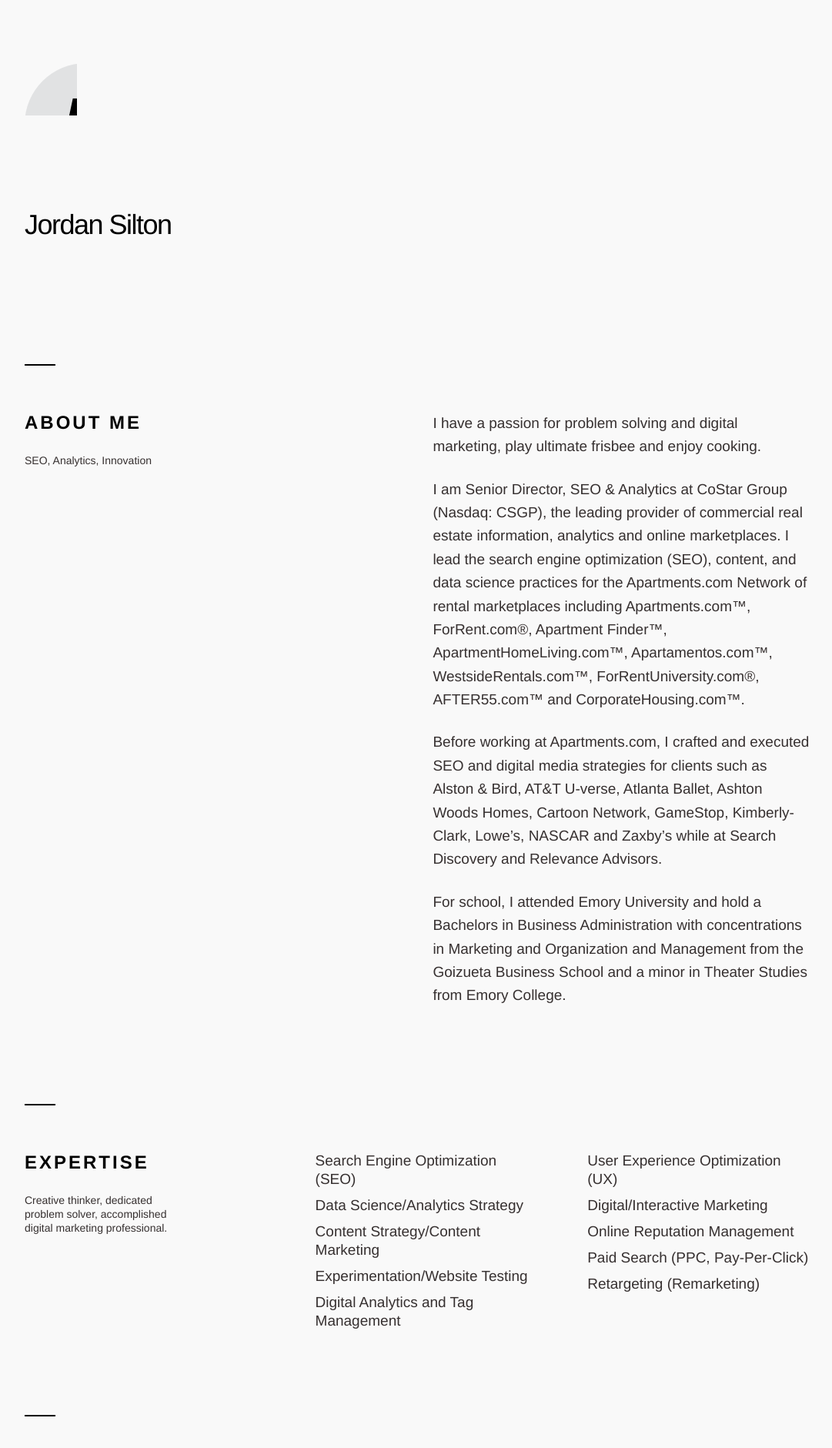
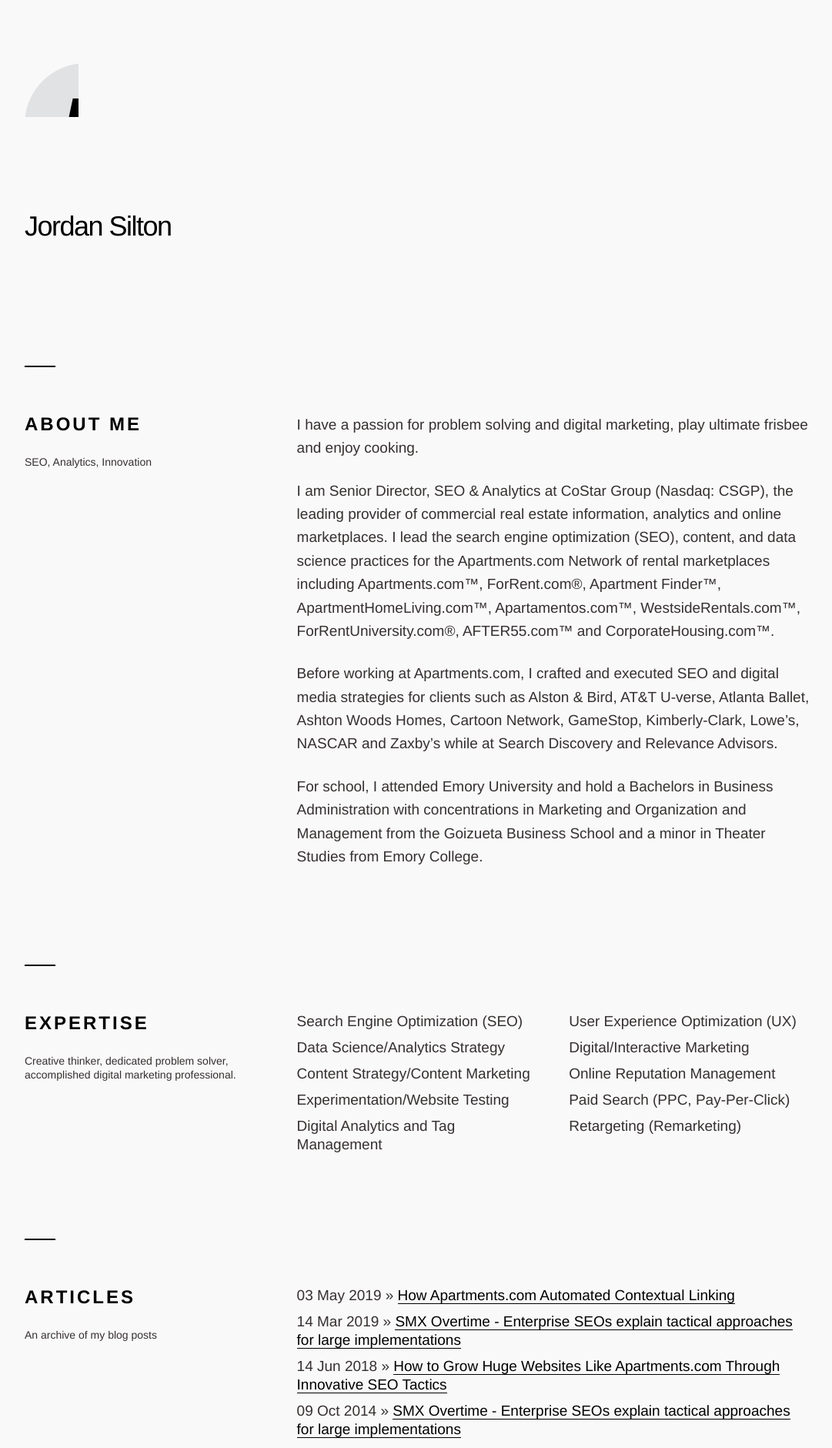
Before and after one commit to jsilton/jsilton.github.io, a Jekyll site: the page built from index.html, in a window 1280 px wide. Shown: the top 1881 px of the page at 77% size, without its empty margins (98-1179 px from the left). Built offline with Jekyll 4.4.1, drawn with Linux system fonts in a browser that asks for light colours.

Commit message:
Adusting CSS

```diff
--- a/_layouts/default.html
+++ b/_layouts/default.html
@@ -29,16 +29,16 @@
 			</div>
 
 			<div class="row">
-			  <div class="six columns">
+			  <div class="four columns">
 				<div class="row">
 					<h2>ABOUT ME</h2>
-					<div class="six columns subhead">
+					<div class="subhead">
 						<p>SEO, Analytics, Innovation</p>
 					</div>
 				</div>
 			</div>
 
-			  <div class="six columns">
+			  <div class="eight columns">
 				<p>I have a passion for problem solving and digital marketing, play ultimate frisbee and enjoy cooking.</p>
 				<p>I am Senior Director, SEO & Analytics at CoStar Group (Nasdaq: CSGP), the leading provider of commercial real estate information, analytics and online marketplaces. I lead the search engine optimization (SEO), content, and data science practices for the Apartments.com Network of rental marketplaces including Apartments.com™, ForRent.com®, Apartment Finder™, ApartmentHomeLiving.com™, Apartamentos.com™, WestsideRentals.com™, ForRentUniversity.com®, AFTER55.com™ and CorporateHousing.com™.</p>
 				<p>Before working at Apartments.com, I crafted and executed SEO and digital media strategies for clients such as Alston & Bird, AT&T U-verse, Atlanta Ballet, Ashton Woods Homes, Cartoon Network, GameStop, Kimberly-Clark, Lowe’s, NASCAR and Zaxby’s while at Search Discovery and Relevance Advisors.</p>
@@ -54,7 +54,7 @@
 
 			  <div class="four columns" style="margin-left:0;margin-bottom:5rem;">
 				<h2>Expertise</h2>
-				<div class="eight columns subhead">Creative thinker, dedicated problem solver, accomplished digital marketing professional. </div>
+				<div class="subhead">Creative thinker, dedicated problem solver, accomplished digital marketing professional. </div>
 
 			  </div>
 			  <div class="four columns">
@@ -85,7 +85,7 @@
 				<div class="four columns">
 				  <div class="row">
 					  <h2>Articles</h2>
-					  <div class="four columns subhead">
+					  <div class="subhead">
 						  <p>An archive of my blog posts</p>
 					  </div>
 				  </div>
--- a/css/main.scss
+++ b/css/main.scss
@@ -99,19 +99,16 @@
   background-color: #f9f9f9;
   color: #363030; }
 
-.logo{background:url(../images/logo.png) no-repeat; width:68px; height:68px;margin-top:8%;}
+.logo{background:url(../images/logo.png) no-repeat; width:70px; height:70px;margin-top:8%;}
 
 .subhead{font-size:1.4rem;font-weight:500;line-height:1.3;margin-bottom:5rem;margin-left:0;}
 
 .logocontainer{margin-top:6rem;padding:4rem 0; }
 
-.twitter{background:url(../images/twitter2x.png) no-repeat; width:22px; height:22px;background-size:22px 22px;margin-right:20px;float:left;}
-.linkedin{background:url(../images/linkedin2x.png) no-repeat; width:22px; height:22px;background-size:22px 22px;margin-right:10px;float:left;}
-
 .social {border:0;}
 .social:hover {opacity:.5;border:0;}
 
-.footer {background-image:url(../images/logo-small.png);background-repeat: no-repeat;background-position:right top; height:33px;margin-bottom:3rem;padding-top:5px;font-size:14px;color:#000;}
+.footer {background-image:url(../images/logo.png);background-repeat: no-repeat;background-position:right top; height:33px;margin-bottom:3rem;padding-top:5px;font-size:14px;color:#000;}
 .footer a{color:#000;border:0;}
 .footer a:hover{opacity:.5;border:0;}
 
@@ -136,8 +133,8 @@
 @media
 (-webkit-min-device-pixel-ratio: 2),
 (min-resolution: 192dpi) {
-    .logo{background:url(../images/logo.png) no-repeat;background-size:67px 69px;}
-    .footer{background-image:url(../images/logo.png); background-size:31px 33px;}
+    .logo{background:url(../images/logo.png) no-repeat;background-size:70px 70px;}
+    .footer{background-image:url(../images/logo.png); background-size:33px 33px;}
 }
 
 
@@ -341,7 +338,6 @@
 ul {
   list-style: none;
   line-height:2.4rem;
-  margin-left:2.4rem;
   margin-top:0;
   margin-bottom:0;
 }
@@ -354,7 +350,7 @@
 ul ol,
 ol ol,
 ol ul {
-  margin: 1.5rem 0 1.5rem 3rem;
+  margin: 1.5rem 0 1.5rem 0;
   font-size: 90%; }
 li {
   margin-bottom: 1rem;
```
